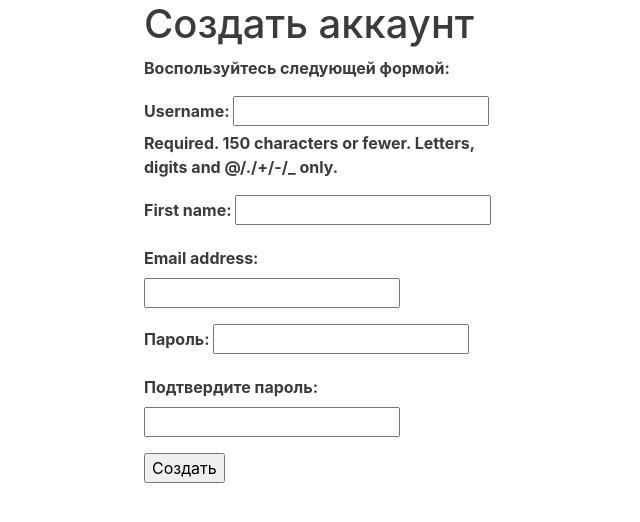
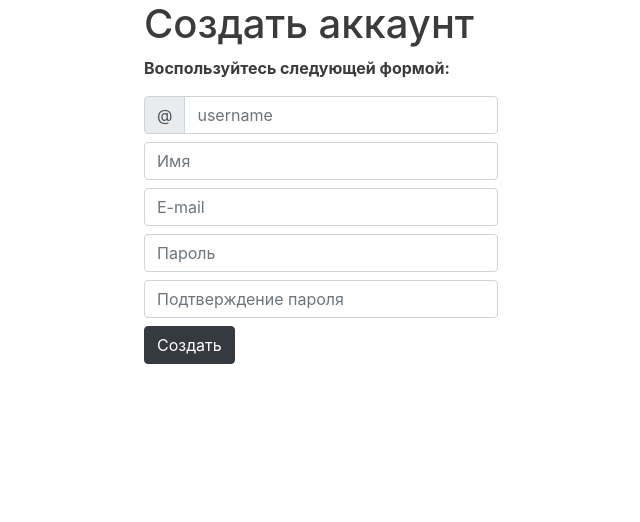
Before and after one commit to den503/todoapp, a Django app: page /accounts/register/ in a window 1280 px wide. Shown: the top 522 px of the page, without its empty margins (415-1055 px from the left). Run offline with Django 3.2, Linux system fonts and the light colour scheme; some libraries are stand-ins or nearby versions.

Commit message:
[Accounts] * updated templates for register

```diff
--- a/accounts/forms.py
+++ b/accounts/forms.py
@@ -9,12 +9,18 @@ class LoginForm(forms.Form):
 
 
 class RegistrationForm(forms.ModelForm):
-    password = forms.CharField(label='Пароль', widget=forms.PasswordInput)
-    password_confirmation = forms.CharField(label='Подтвердите пароль', widget=forms.PasswordInput)
+    password = forms.CharField(label='Пароль', widget=forms.PasswordInput(attrs={'class': 'form-control mb-2', 'placeholder': 'Пароль'}))
+    password_confirmation = forms.CharField(label='Подтвердите пароль', widget=forms.PasswordInput(attrs={'class': 'form-control mb-2', 'placeholder': 'Подтверждение пароля'}))
 
     class Meta:
         model = User
         fields = ('username', 'first_name', 'email')
+        labels = {'username': 'username', 'first_name': 'Имя', 'email': 'E-mail'}
+        widgets = {
+            'username': forms.TextInput(attrs={'class': 'form-control', 'placeholder': 'username'}),
+            'first_name': forms.TextInput(attrs={'class': 'form-control mb-2', 'placeholder': 'Имя'}),
+            'email': forms.EmailInput(attrs={'class': 'form-control mb-2', 'placeholder': 'E-mail'}),
+        }
 
     def clean_password_confirmation(self):
         cd = self.cleaned_data
--- a/accounts/templates/accounts/edit.html
+++ b/accounts/templates/accounts/edit.html
@@ -29,6 +29,6 @@
             {{ profile_form.avatar }}
         </div>{% endcomment %}
 
-        <button type="submit"  class="btn btn-dark">Сохранить</button>
+        <button type="submit" class="btn btn-dark">Сохранить</button>
     </form>
 {% endblock %}
--- a/accounts/templates/accounts/register.html
+++ b/accounts/templates/accounts/register.html
@@ -6,7 +6,37 @@
     <p>Воспользуйтесь следующей формой:</p>
     <form action="." method="post">
         {% csrf_token %}
-        {{ user_form.as_p }}
-        <p><input type="submit" value="Создать"></p>
+        <div class="form-row align-items-center">
+            <div class="col-12">
+                <label class="sr-only" for="{{ user_form.username.id_for_label}}">{{ user_form.username.label }}</label>
+                <div class="input-group mb-2">
+                    <div class="input-group-prepend">
+                      <div class="input-group-text">@</div>
+                    </div>
+                    {{ user_form.username }}
+                </div>
+            </div>
+
+            <div class="col-12">
+                <label class="sr-only" for="{{ user_form.first_name.id_for_label}}">{{ user_form.first_name.label }}</label>
+                {{ user_form.first_name }}
+            </div>
+
+            <div class="col-12">
+                <label class="sr-only" for="{{ user_form.email.id_for_label}}">{{ user_form.email.label }}</label>
+                {{ user_form.email }}
+            </div>
+
+            <div class="col-12">
+                <label class="sr-only" for="{{ user_form.password.id_for_label}}">{{ user_form.password.label }}</label>
+                {{ user_form.password }}
+            </div>
+
+            <div class="col-12">
+                <label class="sr-only" for="{{ user_form.password_confirmation.id_for_label}}">{{ user_form.password_confirmation.label }}</label>
+                {{ user_form.password_confirmation }}
+            </div>
+        </div>
+        <button type="submit" class="btn btn-dark">Создать</button>
     </form>
 {% endblock %}
--- a/accounts/templates/accounts/registration_complete.html
+++ b/accounts/templates/accounts/registration_complete.html
@@ -4,5 +4,5 @@
 
 {% block main_content %}
     <h1>Всё готово, {{ new_user.first_name }}!</h1>
-    <p>Ваш аккаунт был создал, теперь можно <a href="{% url 'login' %}">залогиниться</a>.</p>
+    <p>Ваш аккаунт был создал, теперь можно <a href="{% url 'login' %}" class="btn btn-dark" role="button">залогиниться</a></p>
 {% endblock %}
```
